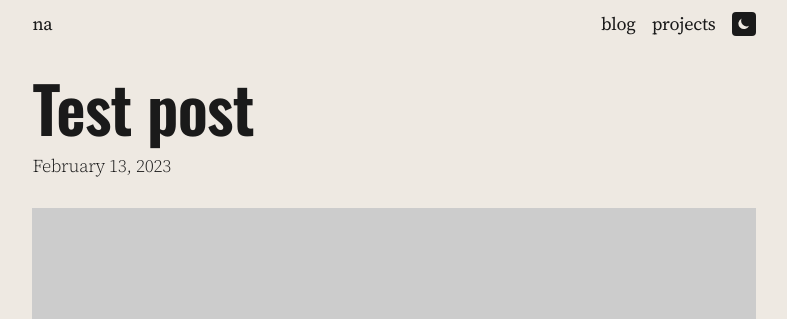
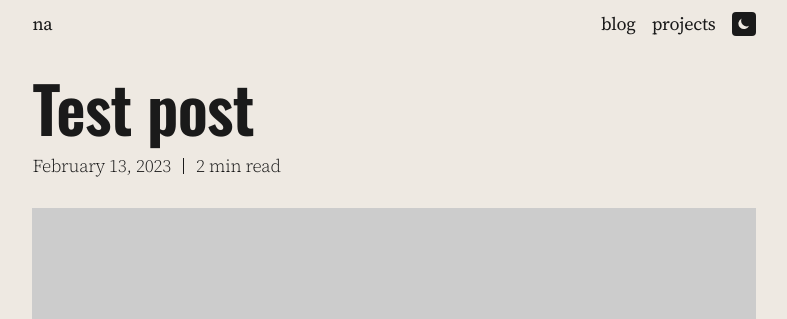
Before and after one commit to nickarora/nickarora.github.io, a Jekyll site: the page built from _app/_posts/2023-05-13-test-post.md, in a window 1280 px wide. Shown: the top 319 px of the page, without its empty margins (246-1033 px from the left). Built offline with Jekyll 4.4.1, drawn with Linux system fonts in a browser that asks for light colours.

Commit message:
Reading time is displayed

```diff
--- /dev/null
+++ b/_app/_includes/reading-time.html
@@ -0,0 +1,9 @@
+{% capture words %}
+  {{ content | number_of_words | minus: 180 }}
+{% endcapture %}
+
+{% unless words contains '-' %}
+  <span>
+    {{ words | plus: 150 | divided_by: 150 | append: ' min read' }}
+  </span>
+{% endunless %}
--- a/_app/_layouts/post.html
+++ b/_app/_layouts/post.html
@@ -7,6 +7,7 @@ layout: default
     <h1>{{ page.title | escape }}</h1>
     <div class="subheader">
       <time datetime="{{ page.date }}">{{ page.date | date: "%B %d, %Y" }}</time>
+      {% include reading-time.html %}
     </div>
   </header>
 
--- a/_app/_sass/posts.scss
+++ b/_app/_sass/posts.scss
@@ -8,14 +8,31 @@
 
   header {
     .subheader {
+      --horizontal-spacing: 0.75rem;
+
       display: flex;
-      flex-direction: column;
+      flex-direction: row;
+      align-items: center;
+      gap: var(--horizontal-spacing);
+
       padding-top: 0.5rem;
-    }
 
-    time {
       font-size: var(--fs-2);
       font-weight: var(--fw-1);
+
+      * + * {
+        display: flex;
+        align-items: center;
+      }
+
+      * + *:before {
+        content: '';
+        display: inline-block;
+        height: 1rem;
+        width: 1px;
+        margin-right: var(--horizontal-spacing);
+        background-color: currentColor;
+      }
     }
   }
 
```
